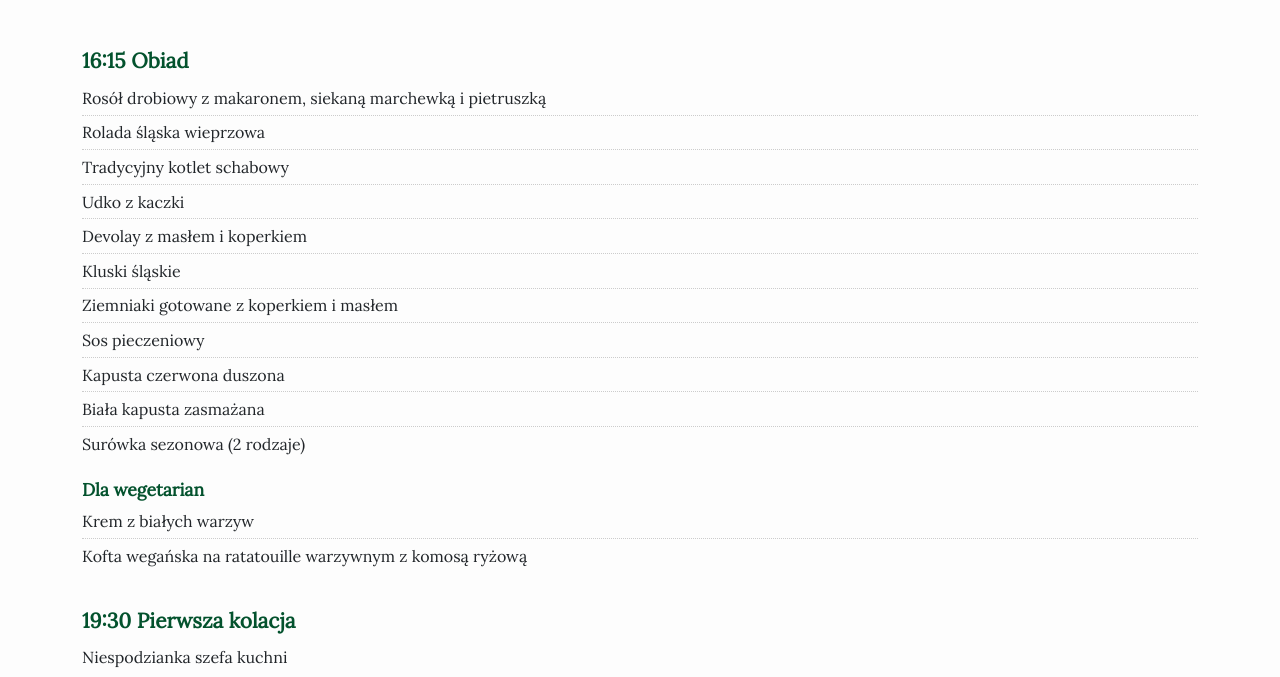
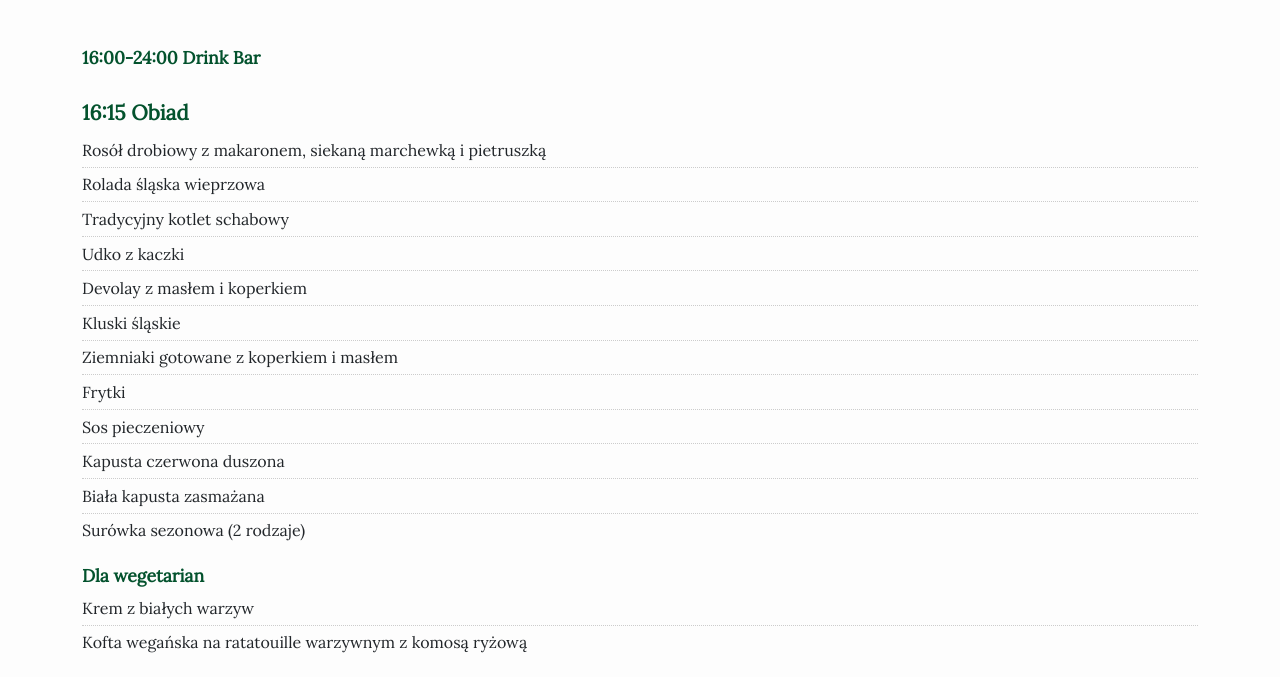
Before and after one commit to Amanda-Szymon/wesele, a plain HTML site: page menu.html in a window 1280 px wide. Shown: the part 123-800 px from the top of the page. Drawn offline with nearby package versions, Linux system fonts and the light colour scheme.

Commit message:
Update menu

```diff
--- a/menu.html
+++ b/menu.html
@@ -66,6 +66,7 @@
       </div>
 
       <div class="menu-section">
+        <div class="time-heading2">16:00-24:00 Drink Bar</div><br>
         <div class="time-heading">16:15 Obiad</div>
         <ul class="menu-list list-unstyled">
           <li>Rosół drobiowy z makaronem, siekaną marchewką i pietruszką</li>
@@ -75,6 +76,7 @@
           <li>Devolay z masłem i koperkiem</li>
           <li>Kluski śląskie</li>
           <li>Ziemniaki gotowane z koperkiem i masłem</li>
+            <li>Frytki</li>
           <li>Sos pieczeniowy</li>
           <li>Kapusta czerwona duszona</li>
           <li>Biała kapusta zasmażana</li>
```
Also changed, not shown: 1 other file.
